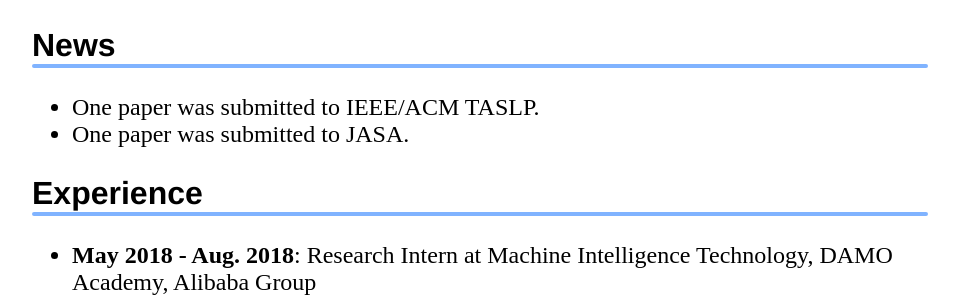
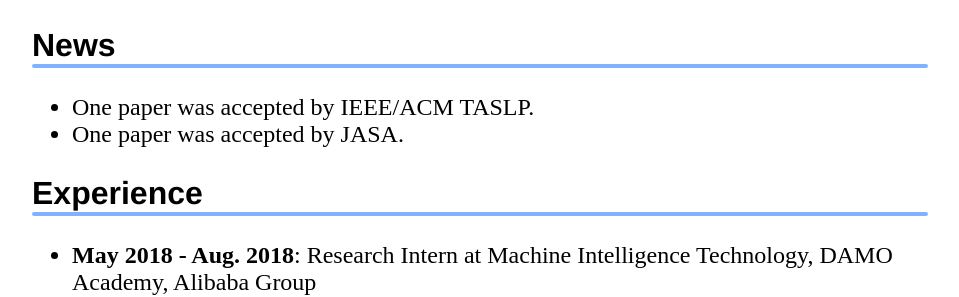
Before and after one commit to cliffzhao/cliffzhao.github.io, a Jekyll site: the page built from index.html, in a window 1280 px wide. Shown: the part 536-833 px from the top of the page, without its empty margins (160-1119 px from the left). Built offline with Jekyll 4.4.1, drawn with Linux system fonts in a browser that asks for light colours.

Commit message:
Update index.html

```diff
--- a/index.html
+++ b/index.html
@@ -24,9 +24,9 @@ title: Yan Zhao
     <h2>News</h2>
     <ul>
 
-    <li>One paper was submitted to IEEE/ACM TASLP.
+    <li>One paper was accepted by IEEE/ACM TASLP.
     </li>
-    <li>One paper was submitted to JASA.
+    <li>One paper was accepted by JASA.
     </li>
     </ul>
 
```
